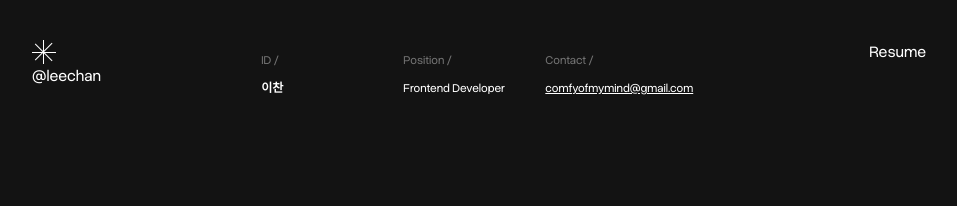
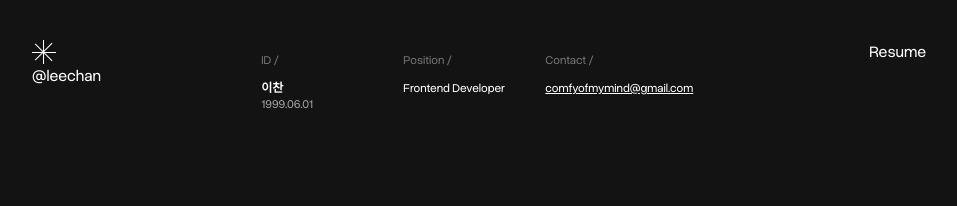
Before and after one commit to dlcks0601/chan-blog, a Next.js app: page /resume in a window 1280 px wide. Shown: the top 206 px of the page, without its empty margins (0-957 px from the left). Built offline with nearby package versions, Linux system fonts and the light colour scheme.

Commit message:
feat: 리쥬메 프로필에 생년월일 추가

```diff
--- a/src/pages/resume/model/resumeData.ts
+++ b/src/pages/resume/model/resumeData.ts
@@ -16,6 +16,7 @@ export interface ResumeEntry {
 
 export const resumeProfile = {
   name: '이찬',
+  birthDate: '1999.06.01',
   position: 'Frontend Developer',
   email: 'comfyofmymind@gmail.com',
 };
--- a/src/pages/resume/ui/ResumePage.tsx
+++ b/src/pages/resume/ui/ResumePage.tsx
@@ -18,7 +18,12 @@ function ProfileHeader() {
         <div>Contact /</div>
       </div>
       <div className={cn(PROFILE_GRID, 'min-h-20 pt-1 text-xs')}>
-        <div className={cn('font-semibold')}>{resumeProfile.name}</div>
+        <div>
+          <div className={cn('font-semibold')}>{resumeProfile.name}</div>
+          <div className={cn('text-neutral-400')}>
+            {resumeProfile.birthDate}
+          </div>
+        </div>
         <div>{resumeProfile.position}</div>
         <a
           href={`mailto:${resumeProfile.email}`}
```
